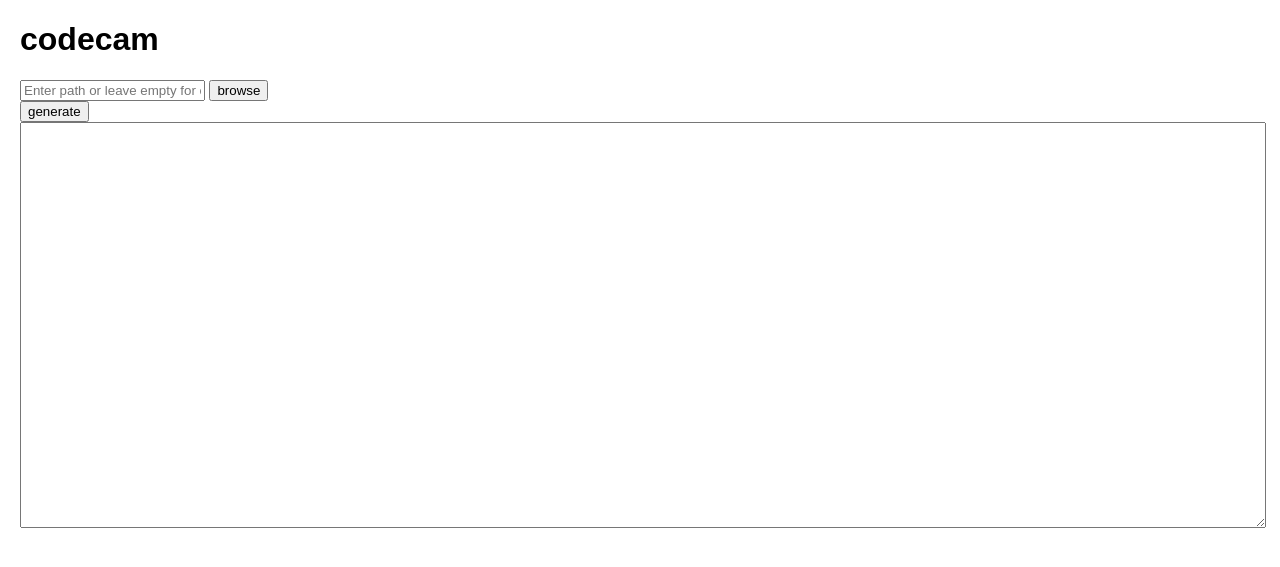
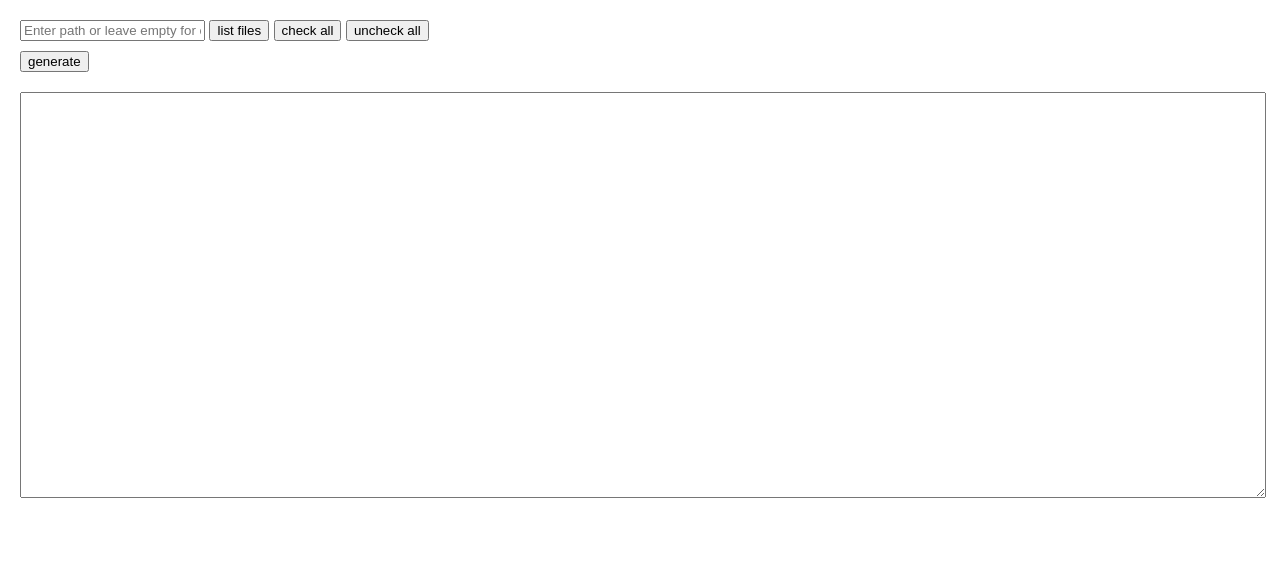
Before and after one commit to laundrevity/codecam, a Flask app: page / in a window 1280 px wide. Shown: the top 567 px of the page. Run offline with Flask 3, Linux system fonts and the light colour scheme.

Commit message:
check all / uncheck all

```diff
--- a/templates/index.html
+++ b/templates/index.html
@@ -6,14 +6,20 @@
     <title>codecam</title>
     <style>
         body { font-family: Arial, sans-serif; margin: 20px; }
-        textarea { width: 100%; height: 400px; }
+        textarea { width: 100%; height: 400px; margin-top: 20px; }
+        .button-group { margin-bottom: 10px; }
+        .file-list { margin-bottom: 20px; }
     </style>
 </head>
 
 <body>
-    <h1>codecam</h1>
-    <input type="text" id="path" placeholder="Enter path or leave empty for current directory">
-    <button onclick="browse()">browse</button>
+    <div class="button-group">
+        <input type="text" id="path" placeholder="Enter path or leave empty for current directory">
+        <button onclick="browse()">list files</button>
+        <button onclick="checkAll()">check all</button>
+        <button onclick="uncheckAll()">uncheck all</button>
+    </div>
+
     <div id="files"></div>
     <button onclick="generate()">generate</button>
     <textarea id="result"></textarea>
@@ -48,6 +54,16 @@
             });
         }
 
+        function checkAll() {
+            const checkboxes = document.querySelectorAll('#files input[type="checkbox"]');
+            checkboxes.forEach(checkbox => checkbox.checked = true);
+        }
+
+        function uncheckAll() {
+            const checkboxes = document.querySelectorAll('#files input[type="checkbox"]');
+            checkboxes.forEach(checkbox => checkbox.checked = false);
+        }
+
         function generate() {
             const checkboxes = document.querySelectorAll('#files input:checked');
             const files = Array.from(checkboxes).map(checkbox => checkbox.value);
```
